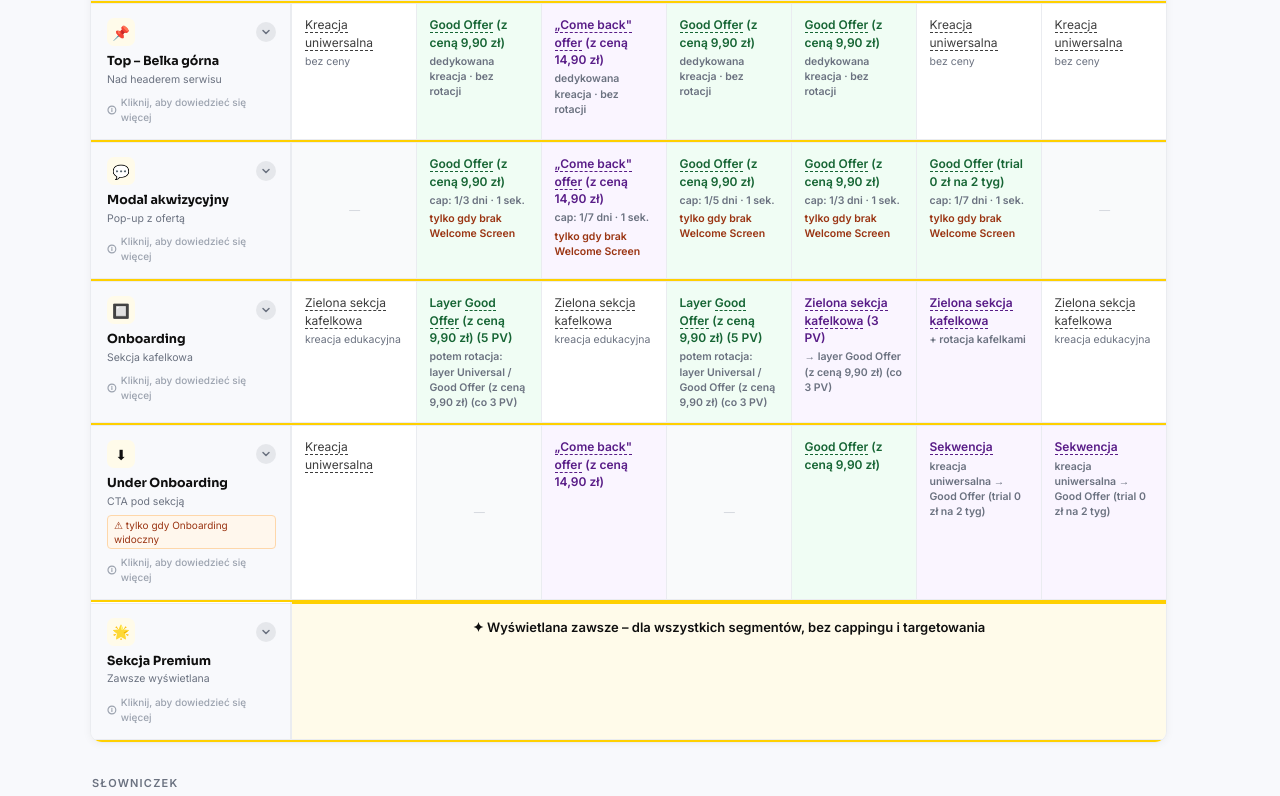
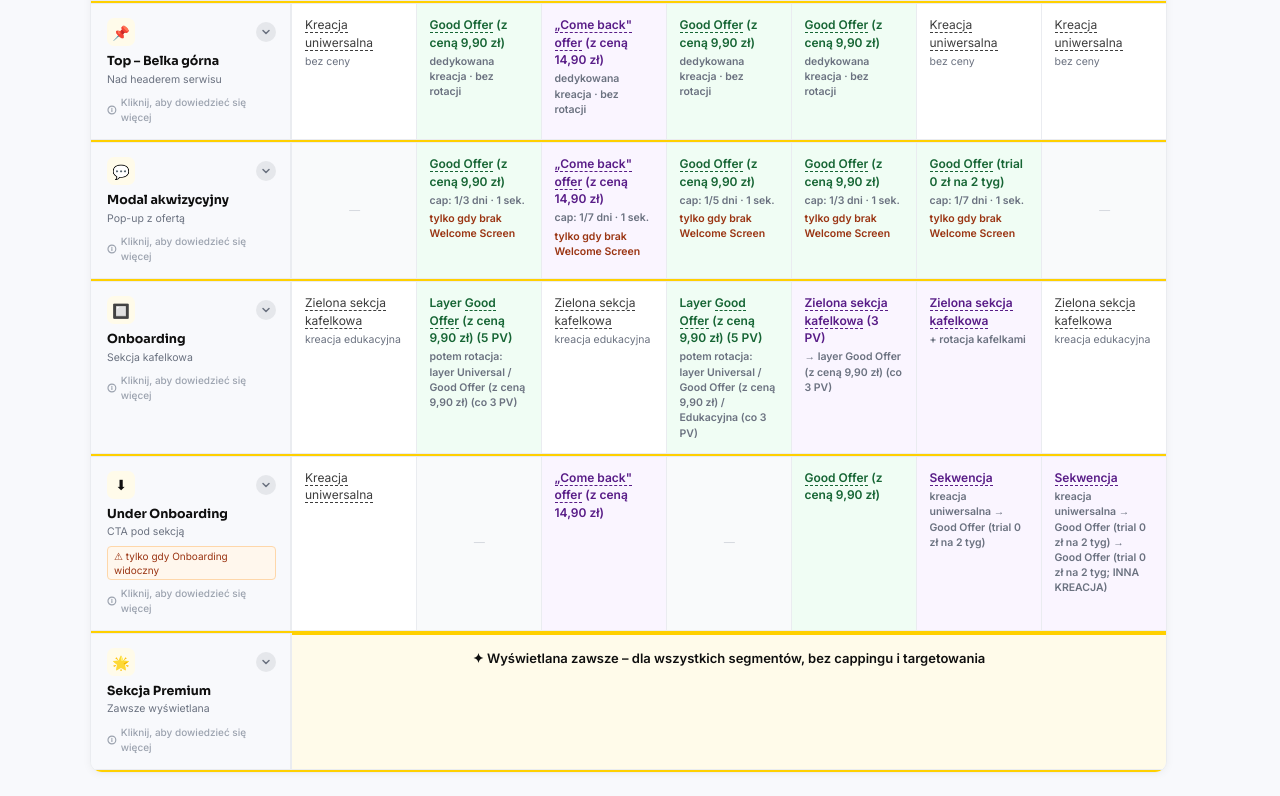
Before and after one commit to agataosetek-a11y/premium_placements, a plain HTML site: page index.html in a window 1280 px wide. Shown: the part 545-1341 px from the top of the page. Drawn offline with Linux system fonts and the light colour scheme.

Commit message:
Update index.html

```diff
--- a/index.html
+++ b/index.html
@@ -301,7 +301,7 @@ tbody tr:last-child td { border-bottom: none; }
               <td class="td-cell c-good">Layer Good Offer (z ceną 9,90 zł) (5 PV)<span class="note">potem rotacja: layer Universal / Good Offer (z ceną 9,90 zł) (co 3 PV)</span></td>
               <td class="td-cell c-default">Zielona sekcja kafelkowa<span class="note">kreacja edukacyjna</span></td>
               <!-- High LTS High FRQ -->
-              <td class="td-cell c-good">Layer Good Offer (z ceną 9,90 zł) (5 PV)<span class="note">potem rotacja: layer Universal / Good Offer (z ceną 9,90 zł) (co 3 PV)</span></td>
+              <td class="td-cell c-good">Layer Good Offer (z ceną 9,90 zł) (5 PV)<span class="note">potem rotacja: layer Universal / Good Offer (z ceną 9,90 zł) / Edukacyjna (co 3 PV)</span></td>
               <!-- High LTS Low FRQ -->
               <td class="td-cell c-comeback">Zielona sekcja kafelkowa (3 PV)<span class="note">→ layer Good Offer (z ceną 9,90 zł) (co 3 PV)</span></td>
               <!-- Low LTS High FRQ -->
@@ -347,7 +347,7 @@ tbody tr:last-child td { border-bottom: none; }
               <!-- Low LTS High FRQ -->
               <td class="td-cell c-comeback">Sekwencja<span class="note">kreacja uniwersalna → Good Offer (trial 0 zł na 2 tyg)</span></td>
               <!-- Low LTS Low FRQ -->
-              <td class="td-cell c-comeback">Sekwencja<span class="note">kreacja uniwersalna → Good Offer (trial 0 zł na 2 tyg)</span></td>
+              <td class="td-cell c-comeback">Sekwencja<span class="note">kreacja uniwersalna → Good Offer (trial 0 zł na 2 tyg) →  Good Offer (trial 0 zł na 2 tyg; INNA KREACJA) </span></td>
             </tr>
             <tr class="gloss-row"><td colspan="99"><div class="gloss-panel" id="gloss-panel-underob"><div class="gloss-inner">
               <div class="gloss-block span2">
```
